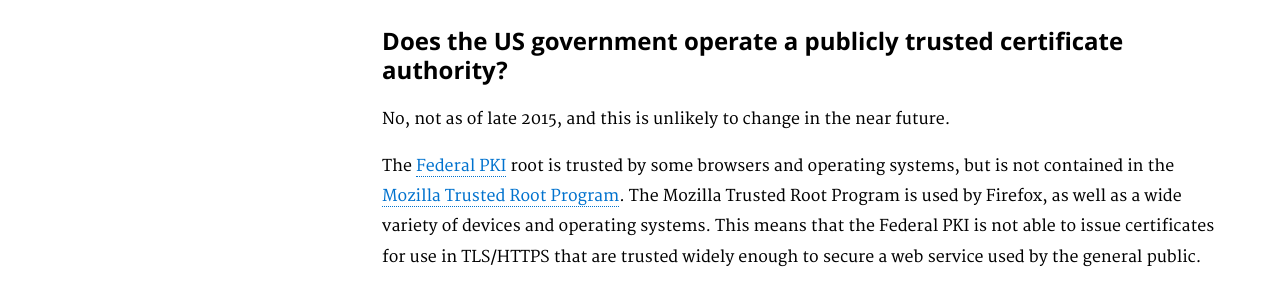
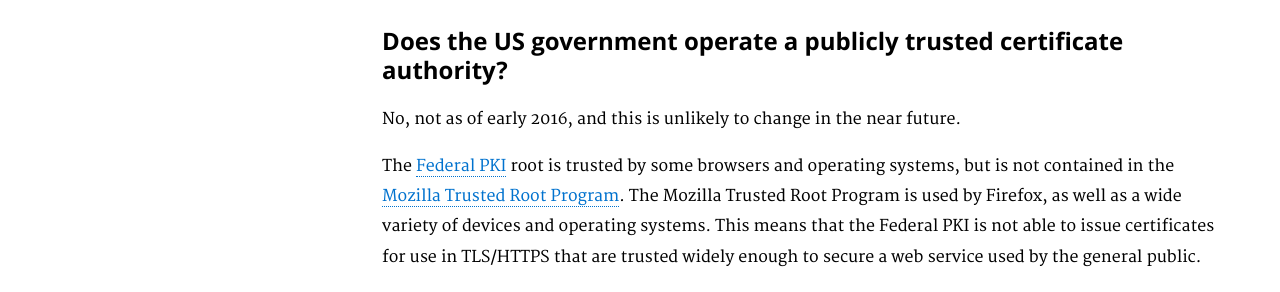
Before and after one commit to GSA/https, a Jekyll site: the page built from pages/certificates.md, in a window 1280 px wide and 900 px high, scrolled down 2622 px. Shown: the part 151-443 px from the top of the window. Built offline with Jekyll 4.4.1, drawn with Linux system fonts in a browser that asks for light colours; Markdown is read by kramdown in place of the engine named in the settings.

Commit message:
updating the date while I'm thinking about it

```diff
--- a/pages/certificates.md
+++ b/pages/certificates.md
@@ -64,7 +64,7 @@ The Baseline Requirements only constrain CAs -- they do not constrain browser be
 
 ## Does the US government operate a publicly trusted certificate authority?
 
-No, not as of late 2015, and this is unlikely to change in the near future.
+No, not as of early 2016, and this is unlikely to change in the near future.
 
 The [Federal PKI](https://www.idmanagement.gov/IDM/s/article_content_old?tag=a0Gt0000000SfwP) root is trusted by some browsers and operating systems, but is not contained in the [Mozilla Trusted Root Program](https://www.mozilla.org/en-US/about/governance/policies/security-group/certs/policy/). The Mozilla Trusted Root Program is used by Firefox, as well as a wide variety of devices and operating systems. This means that the Federal PKI is not able to issue certificates for use in TLS/HTTPS that are trusted widely enough to secure a web service used by the general public.
 
```
